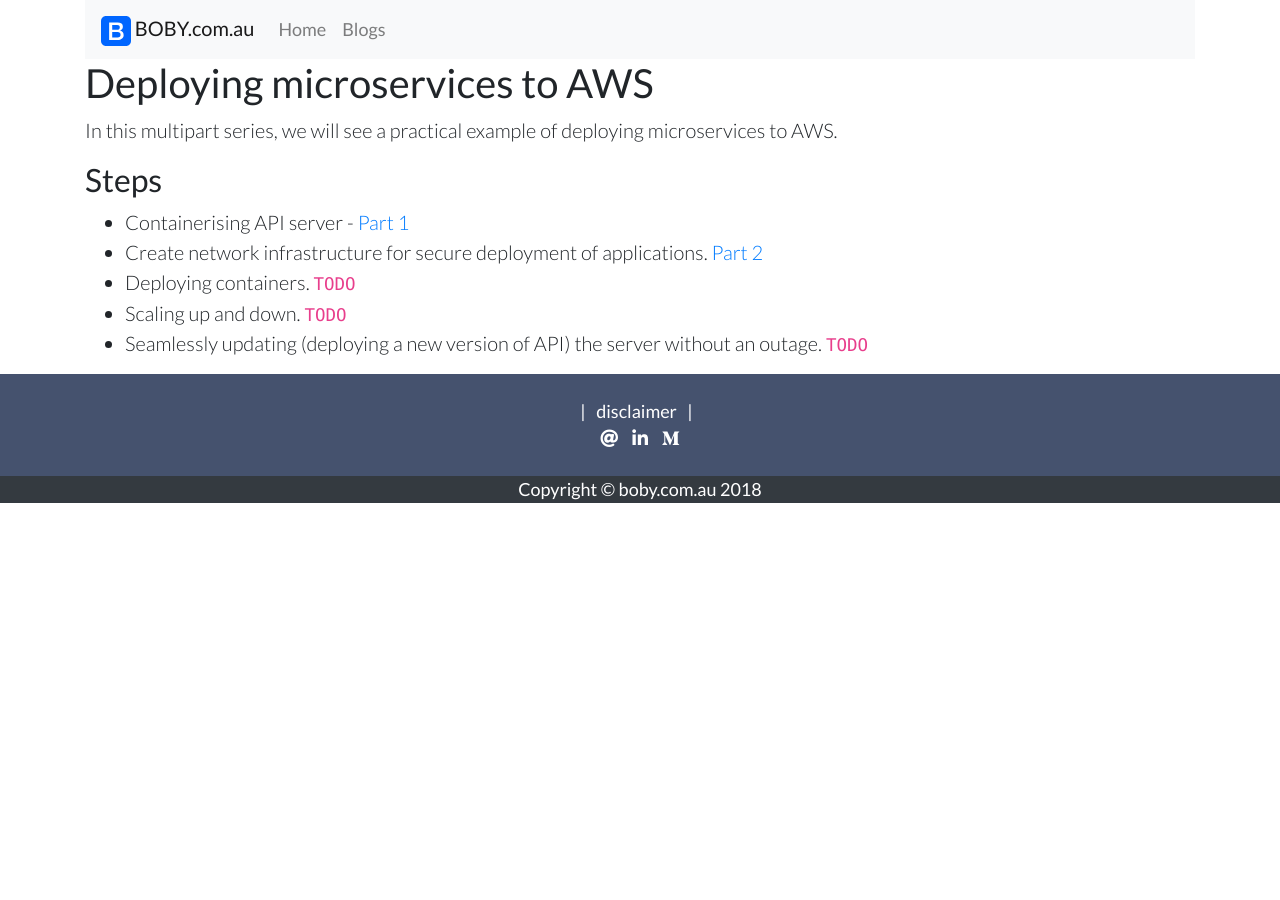
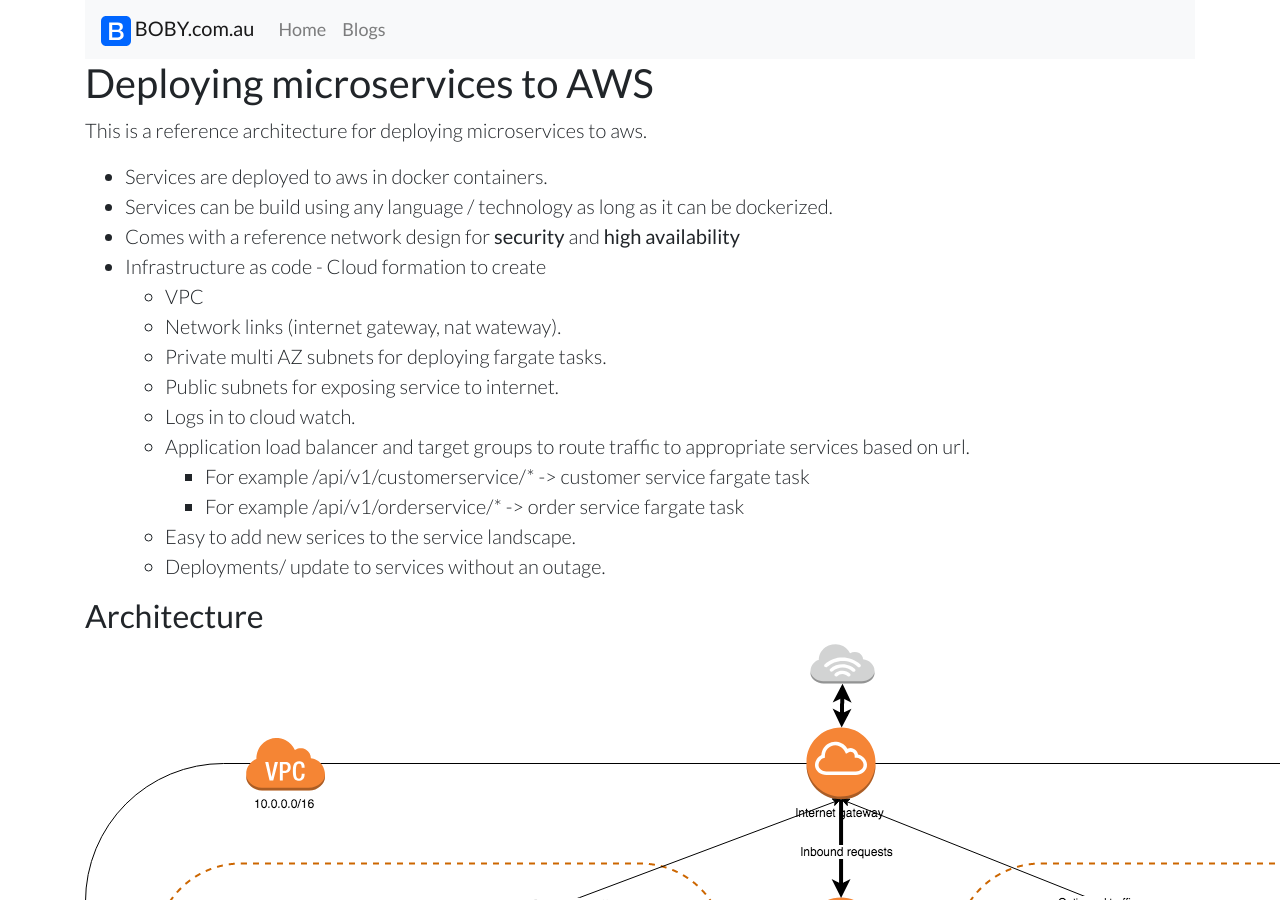
Before and after one commit to bobypt/bobycomau, a Jekyll site: the page built from _posts/2018-08-31-Deploying-Microservices-Aws.md, in a window 1280 px wide and 900 px high. Built offline with Jekyll 4.4.1, drawn with Linux system fonts in a browser that asks for light colours; nearby versions of some CDN libraries; some of the changed text lies outside the part shown.

Commit message:
updated ms service architecture diagram.

````diff
--- a/_posts/2018-08-31-Deploying-Microservices-Aws.md
+++ b/_posts/2018-08-31-Deploying-Microservices-Aws.md
@@ -11,9 +11,31 @@
 
 
 # Deploying microservices to AWS
-In this multipart series, we will see a practical example of deploying microservices to AWS.
 
-## Steps
+This is a reference architecture for deploying microservices to aws.
+ - Services are deployed to aws in docker containers.
+ - Services can be build using any language / technology as long as it can be dockerized.
+ - Comes with a reference network design for **security** and **high availability**
+ - Infrastructure as code - Cloud formation to create
+    - VPC
+    - Network links (internet gateway, nat wateway).
+    - Private multi AZ subnets for deploying fargate tasks.
+    - Public subnets for exposing service to internet.
+    - Logs in to cloud watch.
+    - Application load balancer and target groups to route traffic to appropriate services based on url.
+        - For example /api/v1/customerservice/* -> customer service fargate task
+        - For example /api/v1/orderservice/* -> order service fargate task
+    - Easy to add new serices to the service landscape.
+    - Deployments/ update to services without an outage.
+
+## Architecture
+![Architecture](/diagrams/aws/microservices-aws-fargate.png){:class="img-responsive"}
+
+## Code
+
+Follow github link [here](https://github.com/bobypt/microservices-aws-fargate)
+
+## Detailed descriptions
  - Containerising API server - [Part 1]({% post_url 2018-08-30-Containerize-and-deploy-node-api %})
  - Create network infrastructure for secure deployment of applications. [Part 2]({% post_url 2018-09-01-Create-VPC-Public-Private-Subnet %})
  - Deploying containers. ```TODO```
````
